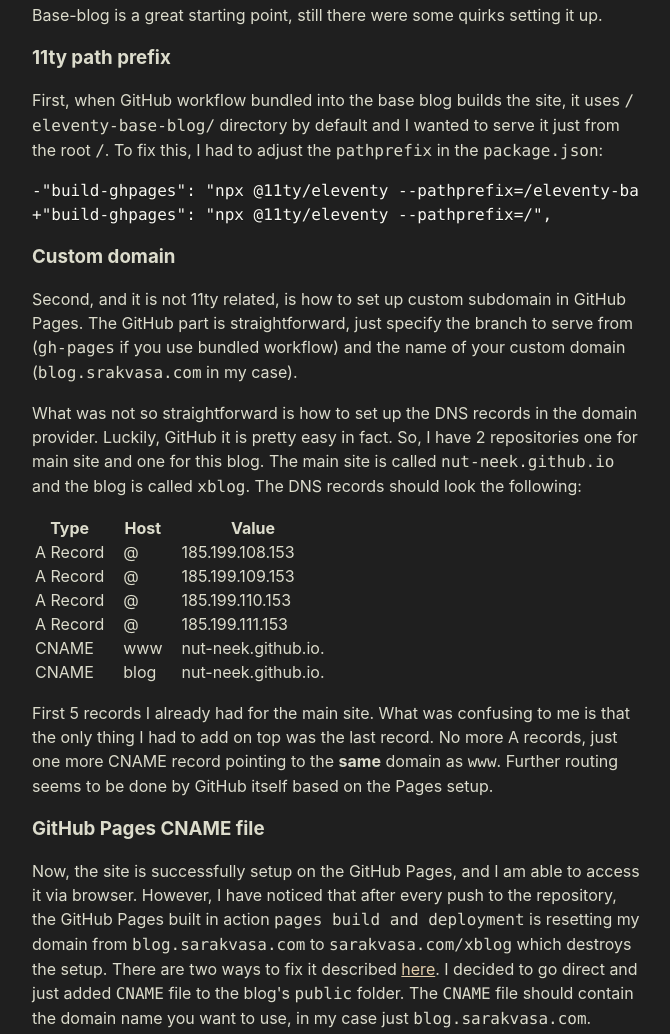
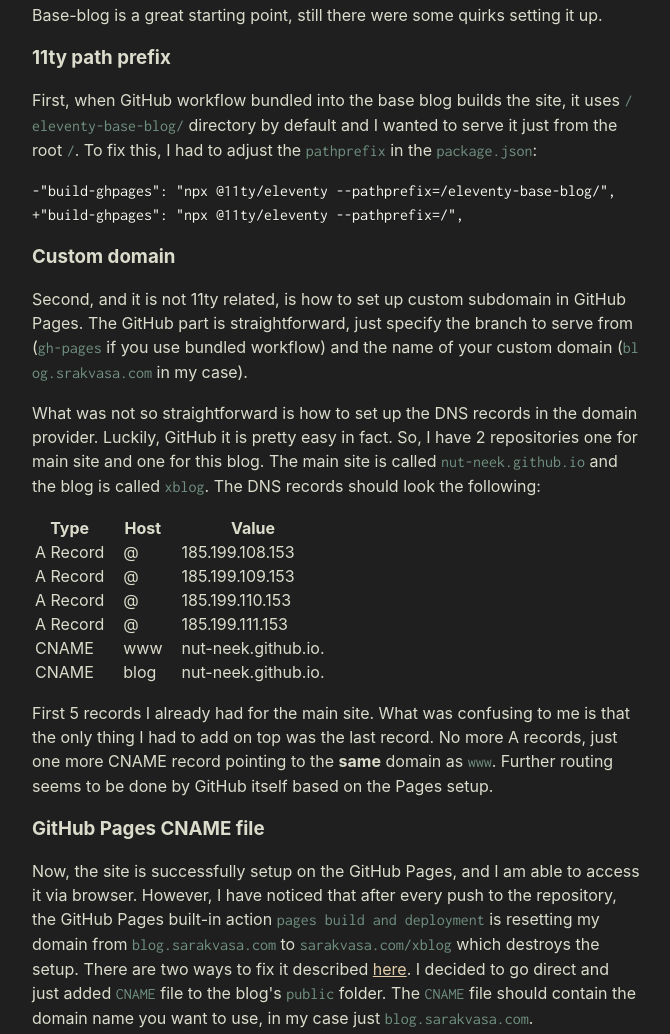
Before and after one commit to nut-neek/xblog, an Eleventy site: page content/blog/0002-post.md in a window 1280 px wide. Shown: the part 615-1649 px from the top of the page, without its empty margins (304-974 px from the left). Built offline with nearby package versions, Linux system fonts and the light colour scheme; Eleventy itself is replaced by a stand-in of ours; some packages are replaced by stand-ins of ours; code samples lack their colours; files that its build step writes are made by us from their sources; what @zachleat/heading-anchors, zod-validation-error would draw is missing.

Commit message:
Change code font to Inconsolata

```diff
--- a/_includes/layouts/base.njk
+++ b/_includes/layouts/base.njk
@@ -6,6 +6,7 @@
 		<title>{{ title or metadata.title }}</title>
 		<meta name="description" content="{{ description or metadata.description }}">
 		<link rel="alternate" href="feed/feed.xml" type="application/atom+xml" title="{{ metadata.title }}">
+		<link href='https://fonts.googleapis.com/css?family=Inconsolata' rel='stylesheet'>
 
 		{#- Uncomment this if you’d like folks to know that you used Eleventy to build your site!  #}
 		{#- <meta name="generator" content="{{ eleventy.generator }}"> #}
--- a/content/blog/0002-post.md
+++ b/content/blog/0002-post.md
@@ -49,7 +49,7 @@
 
 ### GitHub Pages CNAME file
 Now, the site is successfully setup on the GitHub Pages, and I am able to access it via browser.
-However, I have noticed that after every push to the repository, the GitHub Pages built in action `pages build and deployment` is resetting my domain from
+However, I have noticed that after every push to the repository, the GitHub Pages built-in action `pages build and deployment` is resetting my domain from
 `blog.sarakvasa.com` to `sarakvasa.com/xblog` which destroys the setup.
 There are two ways to fix it described [here](https://github.com/peaceiris/actions-gh-pages?tab=readme-ov-file#%EF%B8%8F-add-cname-file-cname).
 I decided to go direct and just added `CNAME` file to the blog's `public` folder. The `CNAME` file should contain the domain name you want to use, in my case just `blog.sarakvasa.com`.
--- a/public/css/index.css
+++ b/public/css/index.css
@@ -1,7 +1,7 @@
 /* Defaults */
 :root {
 	--font-family: -apple-system, system-ui, sans-serif;
-	--font-family-monospace: Consolas, Menlo, Monaco, Andale Mono WT, Andale Mono, Lucida Console, Lucida Sans Typewriter, DejaVu Sans Mono, Bitstream Vera Sans Mono, Liberation Mono, Nimbus Mono L, Courier New, Courier, monospace;
+	--font-family-monospace: Inconsolata, monospace;
 }
 
 /* Theme colors */
@@ -11,6 +11,7 @@
 	--color-gray-90: #dad8d8;
 
 	--background-color: #1f1f1f;
+	--code-color: #709080;
 
 	--text-color: #dcdccc;
 	--text-color-link: #e3ceab;
@@ -142,6 +143,7 @@
 	overflow-x: auto;
 }
 code {
+	color: var(--code-color);
 	word-break: break-all;
 }
 
--- a/public/css/prism-diff.css
+++ b/public/css/prism-diff.css
@@ -1,6 +1,9 @@
 /*
  * New diff- syntax
  */
+code[class*="language-"], pre[class*="language-"] {
+	font-family: var(--font-family-monospace), monospace;
+}
 
 pre[class*="language-diff-"] {
 	--eleventy-code-padding: 1.25em;
```
